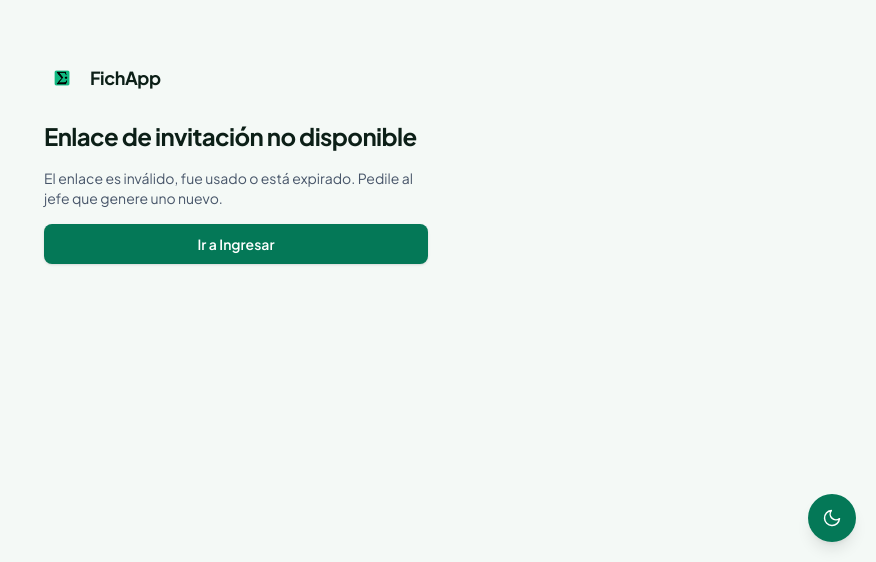
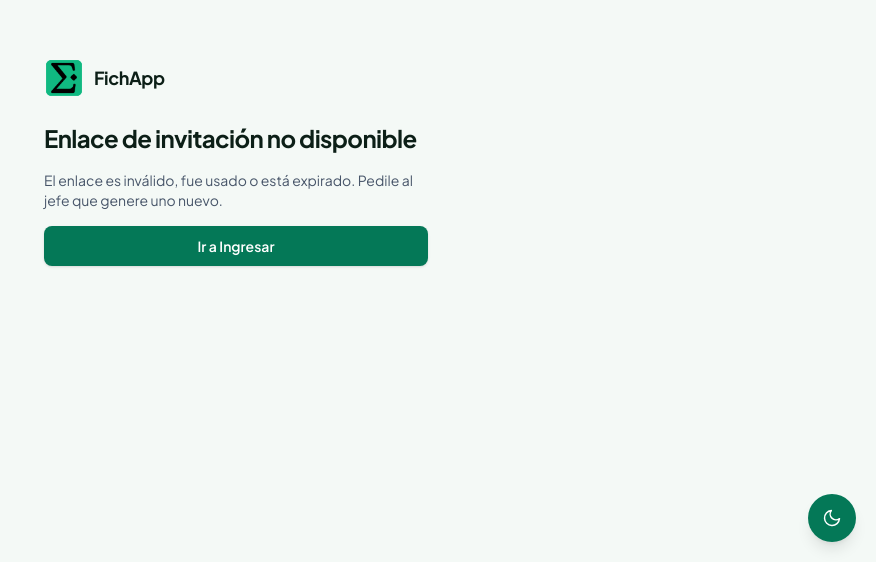
Before and after one commit to arielodasso/fichapp, a Next.js app: page /registro in a window 1280 px wide. Shown: the part 238-800 px from the top of the page, without its empty margins (404-1280 px from the left). Built offline with nearby package versions, Linux system fonts and the light colour scheme; no server answers.

Commit message:
Agrandar isologo: recorte al contenido (logo y favicon) y mayor tamano en header, login y registro

```diff
--- a/app/(app)/layout.tsx
+++ b/app/(app)/layout.tsx
@@ -22,9 +22,9 @@ export default async function AppLayout({
             <Image
               src="/logo-fichapp.png"
               alt="FichApp"
-              width={36}
-              height={36}
-              className="h-9 w-9 rounded-xl"
+              width={44}
+              height={44}
+              className="h-11 w-11 rounded-xl"
               priority
             />
             <span className="hidden text-base font-bold tracking-tight sm:block">
--- a/app/(auth)/login/login-screen.tsx
+++ b/app/(auth)/login/login-screen.tsx
@@ -104,9 +104,9 @@ export function LoginScreen() {
           <Image
             src="/logo-fichapp.png"
             alt="FichApp"
-            width={40}
-            height={40}
-            className="h-10 w-10 rounded-xl bg-white/10"
+            width={44}
+            height={44}
+            className="h-11 w-11 rounded-xl bg-white/10"
           />
           <span className="text-lg font-bold tracking-tight">FichApp</span>
         </div>
@@ -146,9 +146,9 @@ export function LoginScreen() {
             <Image
               src="/logo-fichapp.png"
               alt="FichApp"
-              width={36}
-              height={36}
-              className="h-9 w-9 rounded-xl"
+              width={40}
+              height={40}
+              className="h-10 w-10 rounded-xl"
             />
             <span className="text-lg font-bold tracking-tight text-foreground">
               FichApp
--- a/app/(auth)/registro/registro-screen.tsx
+++ b/app/(auth)/registro/registro-screen.tsx
@@ -70,9 +70,9 @@ export function RegistroScreen({
           <Image
             src="/logo-fichapp.png"
             alt="FichApp"
-            width={36}
-            height={36}
-            className="h-9 w-9 rounded-xl"
+            width={40}
+            height={40}
+            className="h-10 w-10 rounded-xl"
           />
           <span className="text-lg font-bold tracking-tight text-foreground">
             FichApp
```
Also changed, not shown: app/icon.png, public/logo-fichapp.png.
